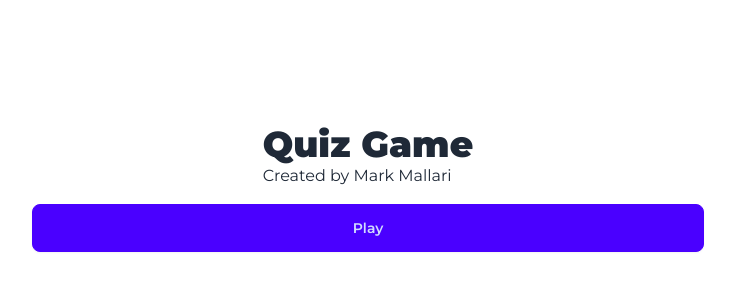
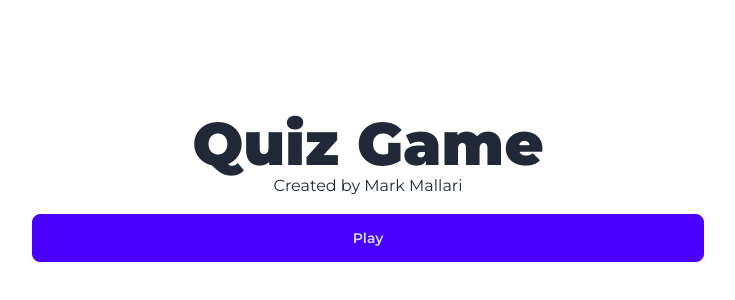
Before and after one commit to MarkMallari16/quiz-game-react, a React (Vite) app: page / in a window 1280 px wide. Shown: the part 212-512 px from the top of the page, without its empty margins (272-1007 px from the left). Built offline with nearby package versions, Linux system fonts and the light colour scheme.

Commit message:
fix some ui

```diff
--- a/src/components/PlayComponent.jsx
+++ b/src/components/PlayComponent.jsx
@@ -6,12 +6,12 @@ const PlayComponent = () => {
     const { handleIsPlaying } = usePlay();
 
     return (
-        <div className='h-screen flex items-center justify-center'>
+        <div className='h-screen flex items-center justify-center p-5 '>
             <div className='w-full max-w-2xl'>
                 <div className='flex justify-center items-center gap-4 mb-4'>
                     <div>
-                        <h1 className=' text-4xl font-black'>Quiz Game</h1>
-                        <p>Created by Mark Mallari</p>
+                        <h1 className=' text-7xl lg:text-6xl font-black'>Quiz Game</h1>
+                        <p className='text-center'>Created by Mark Mallari</p>
                     </div>
                 </div>
                 <div className='text-center'>
```
